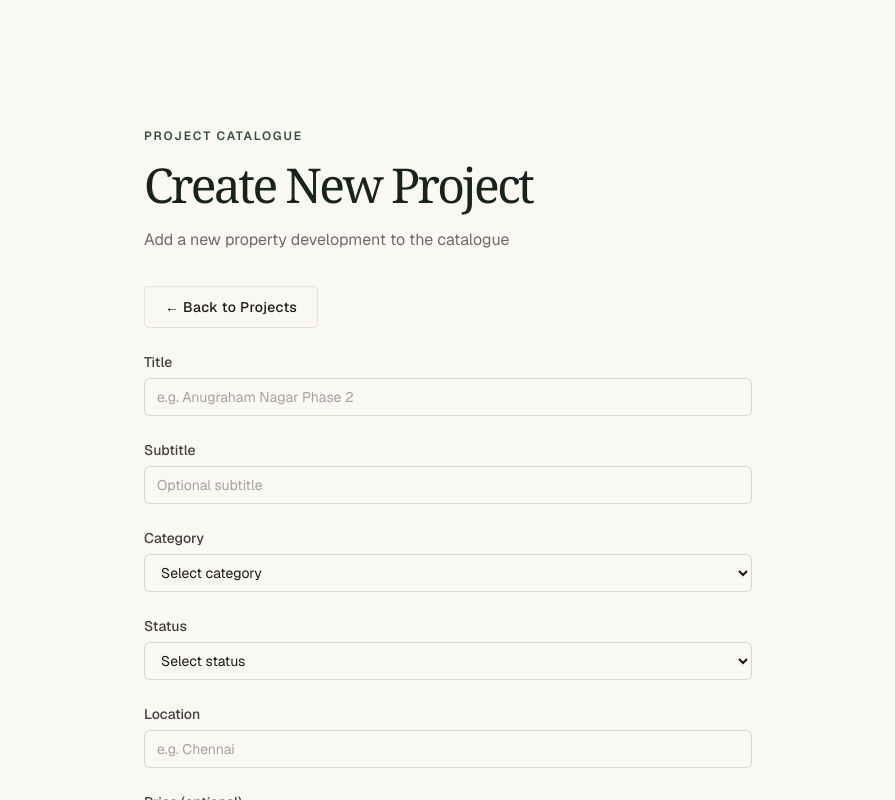
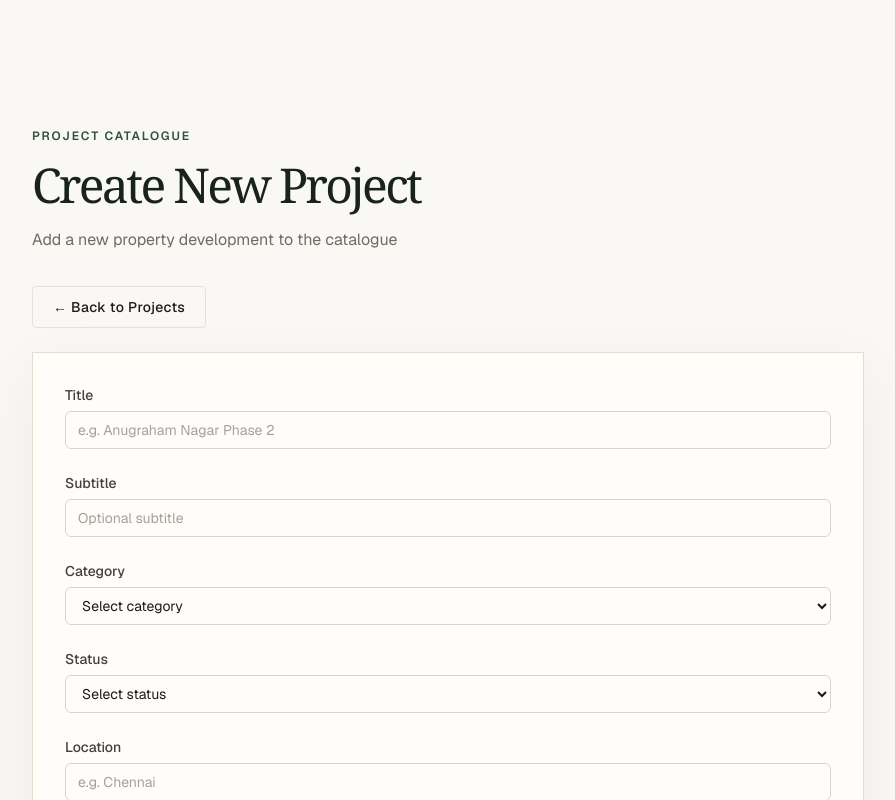
Before and after one commit to Sanjayram3269/viruksham-estates, a Next.js app: page /admin/projects/new in a window 1280 px wide. Shown: the top 800 px of the page, without its empty margins (192-1087 px from the left). Built offline with nearby package versions, Linux system fonts and the light colour scheme.

Commit message:
feat: polish project creation form

```diff
--- a/app/admin/projects/new/page.tsx
+++ b/app/admin/projects/new/page.tsx
@@ -64,7 +64,7 @@ export default function AdminProjectCreatePage() {
 
   return (
     <Section className="bg-[#faf8f5]">
-      <Container className="max-w-2xl mx-auto space-y-8">
+      <Container className="mx-auto max-w-4xl space-y-8">
         <SectionHeading
           eyebrow="PROJECT CATALOGUE"
           title="Create New Project"
@@ -96,7 +96,7 @@ export default function AdminProjectCreatePage() {
           </div>
         )}
 
-        <form onSubmit={onSubmit} className="space-y-6">
+        <form onSubmit={onSubmit} className="space-y-6 border border-[#e3dcd1] bg-[#fffdf9] p-5 shadow-[0_20px_60px_rgba(24,51,39,.06)] sm:p-8">
           <div>
             <label
               className="block text-sm font-medium text-stone-700 mb-1.5"
```
